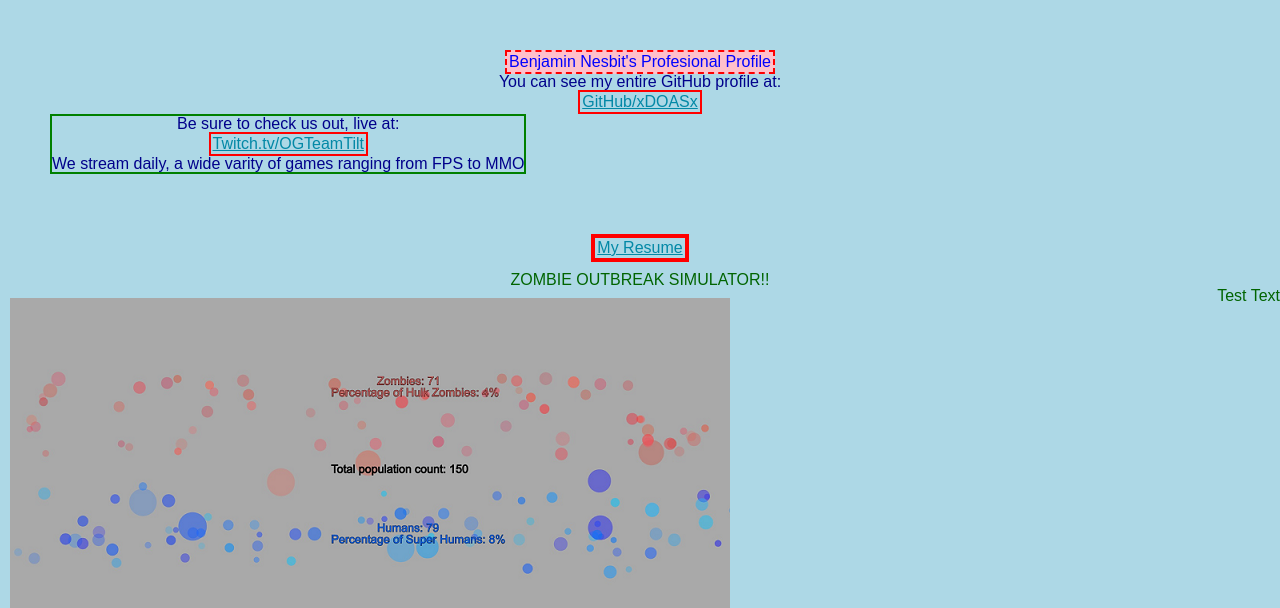
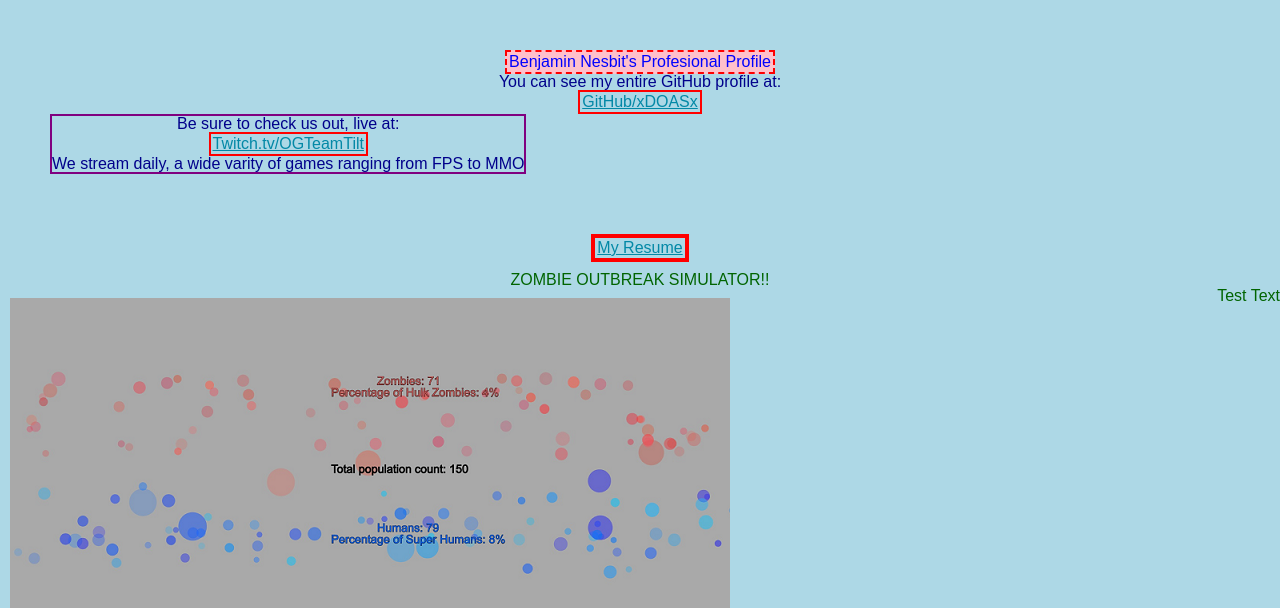
Before and after one commit to benesbit/xdoasx.github.io, a plain HTML site: page index.html in a window 1280 px wide. Shown: the top 608 px of the page. Drawn offline with nearby package versions, Linux system fonts and the light colour scheme.

Commit message:
Change stream border color to purple
Change the color of the border around the stream information to be exactly "Twitch Purple."

```diff
--- a/screen.css
+++ b/screen.css
@@ -92,7 +92,7 @@ h4 {
 }
 
 #Stream_Box {
-  border: 2px solid green;
+  border: 2px solid purple;
   display: inline-block;
 }
 
```
